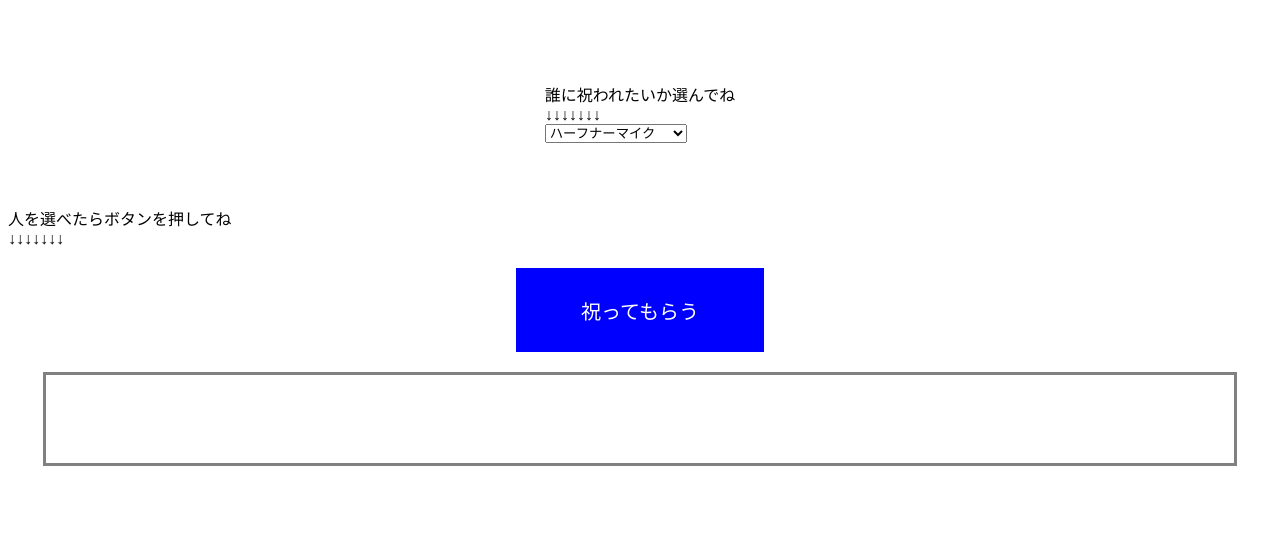
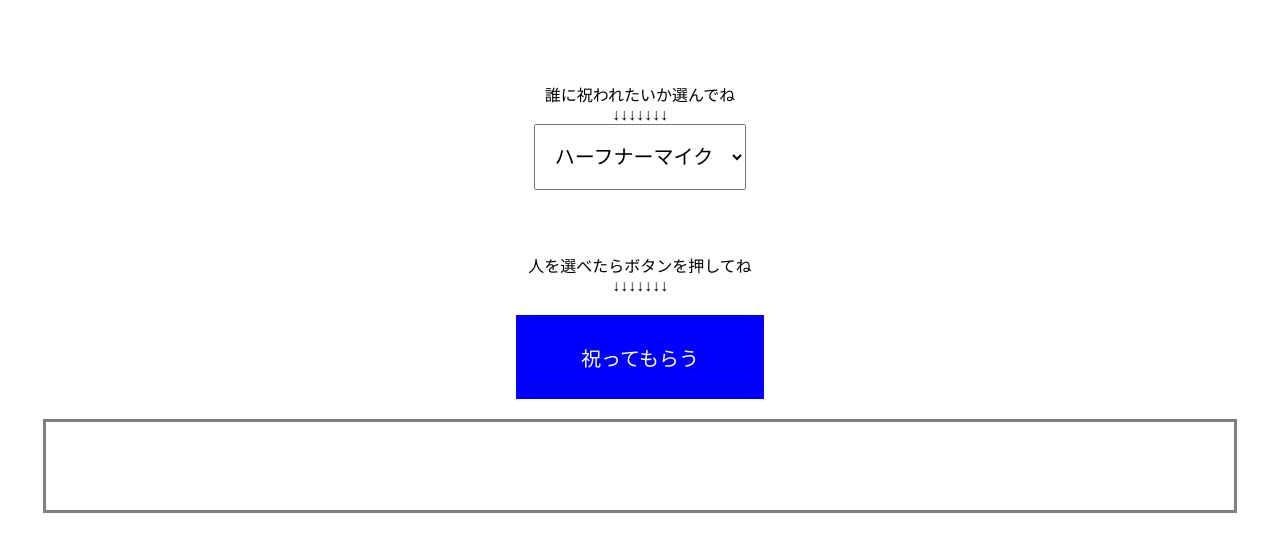
Before and after one commit to siora-men/tkp33rd, a plain HTML site: page index.html in a window 1280 px wide. Shown: the part 70-622 px from the top of the page. Drawn offline with Linux system fonts and the light colour scheme.

Commit message:
Update index.css

```diff
--- a/index.css
+++ b/index.css
@@ -54,3 +54,13 @@ h1{
     text-align: center;
 
 }
+.align-center{
+    text-align:center;
+}
+#imageSelect{
+    margin: 0 auto;
+    display: block;
+    padding: 20px 5px;
+    font-size: 20px;
+    text-align: center;
+}
```
